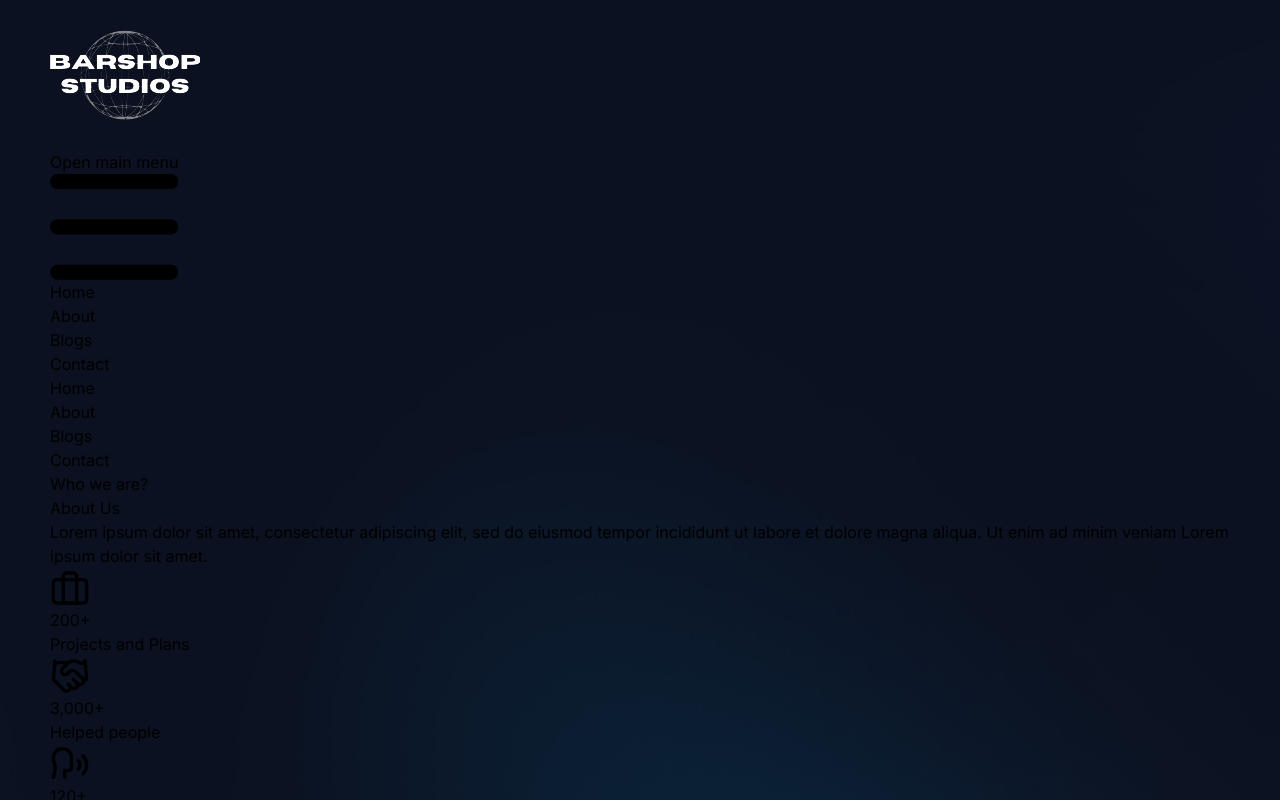
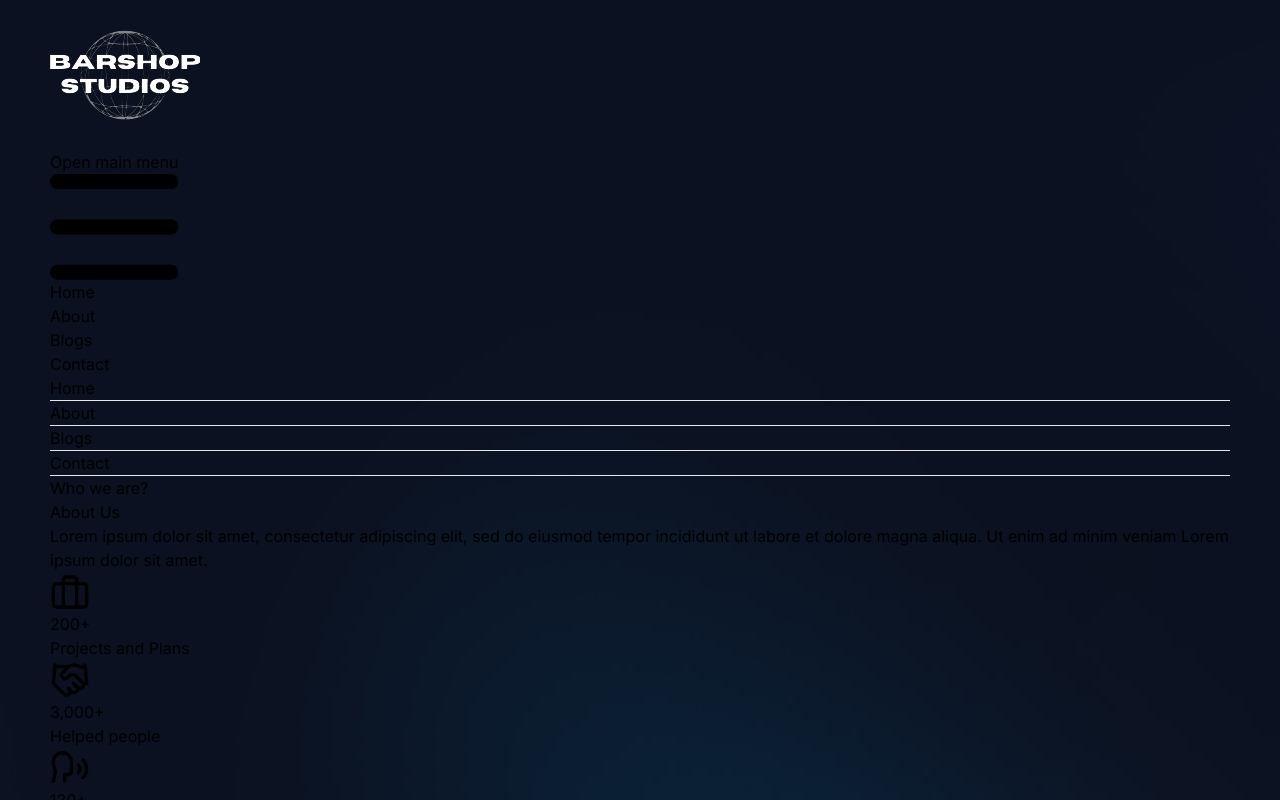
Before and after one commit to Varun1802/barshopstudio, a Next.js app: page /about in a window 1280 px wide. Both pictures are taken after a click on the button "Open main menu". Shown: the top 800 px of the page. Built offline with nearby package versions, Linux system fonts and the light colour scheme.

Commit message:
Fixed Hosting

```diff
--- a/app/components/BurgerMenu.tsx
+++ b/app/components/BurgerMenu.tsx
@@ -3,19 +3,23 @@ import Link from 'next/link'
 function BurgerMenu() {
   return (
     <>
-    <div className="w-full md:hidden md:w-auto bg-transparent text-white" id="navbar-default ">
+    <div className="w-full md:hidden md:w-auto bg-transparent text-white pb-10" id="navbar-default ">
       <ul className=" flex flex-col justify-center items-center text-lg ">
-        <li className='w-full border-b text-right px-4'>
+        <li className='w-full  text-right px-4 '>
           <Link href="/" className="  hover:text-cyan-500" aria-current="page">Home</Link>
+          <hr className='border-b border-gray-800'/>
         </li>
-        <li className='w-full border-b text-right px-4'>
+        <li className='w-full  text-right px-4 '>
           <Link href="/about" className=" hover:text-cyan-500">About</Link>
+          <hr className='border-b border-gray-800'/>
         </li>
-        <li className='w-full border-b text-right px-4'>
+        <li className='w-full  text-right px-4 '>
           <Link href='/blog' className="  hover:text-cyan-500">Blogs</Link>
+          <hr className='border-b border-gray-800'/>
         </li>
-        <li className='w-full border-b text-right px-4'>
+        <li className='w-full  text-right px-4 '>
           <Link href='/contact' className="  hover:text-cyan-500">Contact</Link>
+          <hr className='border-b border-gray-800'/>
         </li>
       </ul>
     </div>
```
Also changed, not shown: app/404/page.tsx (deleted, +0 -12 lines).
